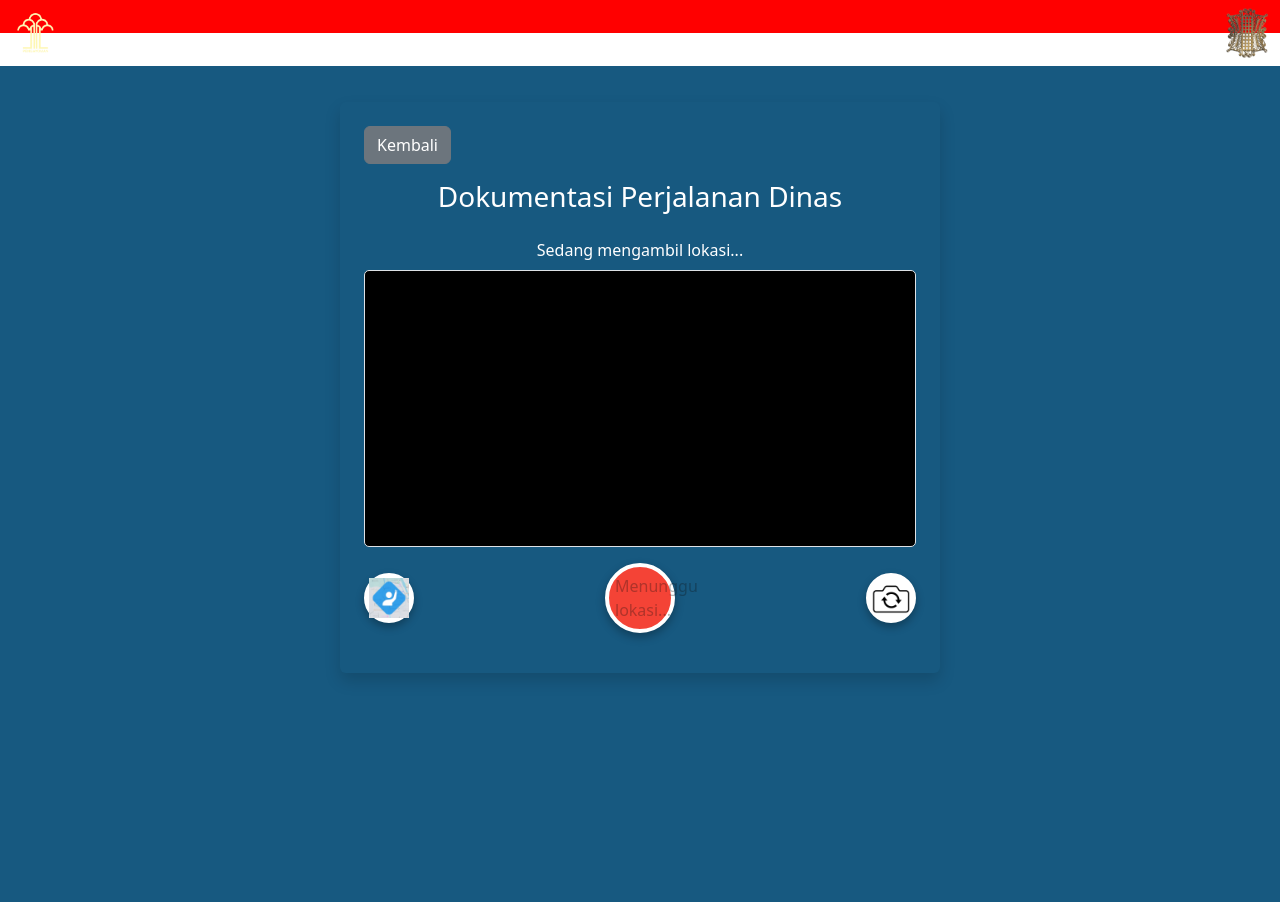
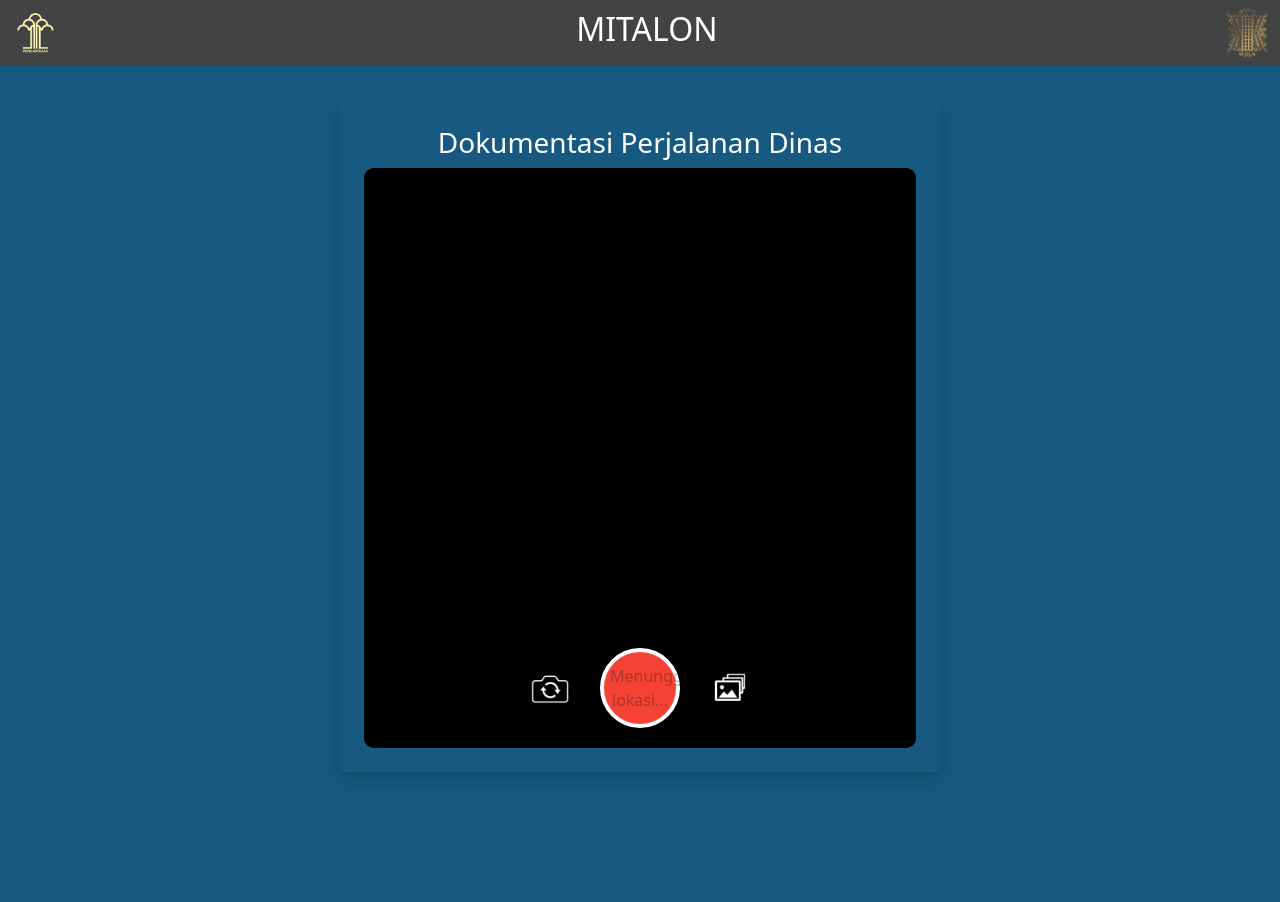
Before and after one commit to putramuttaqin/mitalon, a Flask app: page /dinasluar in a window 1280 px wide. Run offline with Flask 3, Linux system fonts and the light colour scheme.

Commit message:
update dinas luar UI

```diff
--- a/static/css/style.css
+++ b/static/css/style.css
@@ -1,4 +1,6 @@
-/* Global */
+/* =========================
+   GLOBAL & DARK MODE
+========================= */
 body {
   padding-top: 70px;
 }
@@ -15,9 +17,9 @@ body {
   width: auto;
 }
 
-/* Navbar merah putih */
+/* Navbar */
 .hut-navbar {
-  background: linear-gradient(to bottom, red 50%, white 50%);
+  background: rgb(67, 67, 68);
 }
 
 /* Centered Home Content */
@@ -39,7 +41,7 @@ body {
   margin-bottom: 1.5rem;
 }
 
-/* Dark Mode Form */
+/* Dark Form Box */
 .dark-form {
   background-color: #1e1e1e !important;
   color: #f8f9fa;
@@ -52,16 +54,6 @@ body {
 
 .container.py-4 {
   max-width: 600px;
-}
-
-/* Camera feed */
-#video,
-#canvas {
-  width: 100%;
-  max-height: 360px;
-  object-fit: contain; /* 🔄 biar full kelihatan, tidak di-crop */
-  border-radius: 5px;
-  background: black;   /* biar ada background hitam kalau aspect ratio beda */
 }
 
 .hidden {
@@ -100,7 +92,9 @@ body {
   min-width: 130px;
 }
 
-/* Popup */
+/* =========================
+   POPUP OVERLAY
+========================= */
 .popup-overlay {
   position: fixed;
   top: 0;
@@ -133,22 +127,63 @@ body {
   text-shadow: 1px 1px 3px rgba(0, 0, 0, 0.9);
 }
 
-/* Camera container */
-.camera-container {
+/* =========================
+   FULLSCREEN CAMERA
+========================= */
+.camera-fullscreen {
+  position: relative;
+  width: 100%;
+  height: calc(100vh - 220px); /* Adjust based on navbar/title height */
+  background: black;
+  border-radius: 10px;
+  overflow: hidden;
+}
+
+#video,
+#canvas {
+  position: absolute;
+  top: 0;
+  left: 0;
+  width: 100%;
+  height: 100%;
+  object-fit: cover;
+  background: black;
+  border-radius: 10px;
+}
+
+/* Optional gradient overlay for readability */
+.camera-fullscreen::after {
+  content: "";
+  position: absolute;
+  inset: 0;
+  background: linear-gradient(to top, rgba(0, 0, 0, 0.4), transparent 60%);
+  pointer-events: none;
+}
+
+/* =========================
+   CAMERA OVERLAY CONTROLS
+========================= */
+.camera-overlay {
+  position: absolute;
+  bottom: 20px;
+  width: 100%;
+  display: flex;
+  flex-direction: column;
+  align-items: center;
+  justify-content: flex-end;
+  gap: 12px;
+  z-index: 10;
+}
+
+/* Main control row (centered) */
+.control-row {
   display: flex;
   justify-content: center;
   align-items: center;
-  position: relative;
+  gap: 30px;
 }
 
-/* Camera controls (upload left, capture center, toggle right) */
-.camera-controls {
-  display: flex;
-  justify-content: space-between;
-  align-items: center;
-  margin-top: 15px;
-}
-
+/* Buttons inside video */
 .icon-btn {
   background: none;
   border: none;
@@ -158,41 +193,18 @@ body {
 
 .icon-btn img {
   width: 40px;
-  /* atur ukuran icon */
   height: 40px;
-  object-fit: contain;
+  filter: invert(1); /* make icons visible on dark background */
 }
 
-/* Upload button (blue) */
-.upload-btn {
-  width: 50px;
-  height: 50px;
-  border-radius: 50%;
-  border: 3px solid #fff;
-  background-color: #ffffff;
-  color: #fff;
-  font-size: 1.2rem;
-  display: flex;
-  justify-content: center;
-  align-items: center;
-  cursor: pointer;
-  box-shadow: 0 4px 8px rgba(0, 0, 0, 0.3);
-  transition: transform 0.1s ease, background-color 0.2s ease;
-}
-
-.upload-btn:active {
-  background-color: #1976d2;
-  transform: scale(0.9);
-}
-
-/* Capture button (red big) */
+/* Capture button (big red circle) */
 .capture-btn {
-  width: 70px;
-  height: 70px;
+  width: 80px;
+  height: 80px;
   border-radius: 50%;
   border: 4px solid #fff;
   background-color: #f44336;
-  box-shadow: 0 4px 10px rgba(0, 0, 0, 0.3);
+  box-shadow: 0 0 15px rgba(0, 0, 0, 0.5);
   cursor: pointer;
   transition: transform 0.1s ease, background-color 0.2s ease;
 }
@@ -202,34 +214,26 @@ body {
   transform: scale(0.95);
 }
 
-/* Toggle camera button (green) */
-.toggle-btn {
-  width: 50px;
-  height: 50px;
-  border-radius: 50%;
-  border: 3px solid #fff;
-  background-color: #ffffff;
-  color: #fff;
-  font-size: 1.2rem;
+/* Foto actions (appear above controls) */
+.foto-actions {
   display: flex;
+  gap: 10px;
   justify-content: center;
-  align-items: center;
-  cursor: pointer;
-  box-shadow: 0 4px 8px rgba(0, 0, 0, 0.3);
-  transition: transform 0.1s ease, background-color 0.2s ease;
+  background: rgba(0, 0, 0, 0.4);
+  padding: 10px 15px;
+  border-radius: 10px;
 }
 
-.toggle-btn:active {
-  background-color: #388e3c;
-  transform: scale(0.9);
-}
-
-/* Narasi text */
+/* =========================
+   EXTRA ELEMENTS
+========================= */
 .narasi {
   color: rgb(192, 192, 192);
 }
 
-/* Responsive */
+/* =========================
+   RESPONSIVE DESIGN
+========================= */
 @media (max-width: 768px) {
   .popup-gif {
     width: 150px;
@@ -240,4 +244,18 @@ body {
     padding: 1rem;
     margin: 1rem auto;
   }
+
+  .capture-btn {
+    width: 70px;
+    height: 70px;
+  }
+
+  .icon-btn img {
+    width: 35px;
+    height: 35px;
+  }
+
+  .camera-fullscreen {
+    height: calc(100vh - 200px);
+  }
 }
--- a/templates/base.html
+++ b/templates/base.html
@@ -15,6 +15,7 @@
   <nav class="navbar hut-navbar fixed-top">
     <div class="container-fluid d-flex align-items-center">
       <img src="/static/images/watermark.png" alt="HUT-PENGAYOMAN" class="hut-logo me-2">
+      <h2>MITALON</h2>
       <img src="/static/images/aceh.png" alt="HUT-RI" class="hut-logo">
     </div>
   </nav>
--- a/templates/dinasluar.html
+++ b/templates/dinasluar.html
@@ -5,40 +5,31 @@
 {% block content %}
 <div class="dark-mode">
   <div class="form-wrapper shadow rounded p-4">
-    <a href="/" class="btn btn-secondary mb-3">Kembali</a>
-    <h3 class="text-center mb-4">Dokumentasi Perjalanan Dinas</h3>
+    <h3 class="text-center mb-2">Dokumentasi Perjalanan Dinas</h3>
 
-    <div id="alamatPreview" class="text-center text-sm text-gray-700 mb-2">
-      Sedang mengambil lokasi...
-    </div>
+    <!-- Fullscreen camera -->
+    <div class="camera-fullscreen">
+      <video id="video" autoplay playsinline></video>
+      <canvas id="canvas" class="hidden"></canvas>
 
-    <!-- Kamera -->
-    <div class="mb-3 camera-container">
-      <video id="video" autoplay playsinline class="border"></video>
-      <canvas id="canvas" class="hidden mt-3"></canvas>
-    </div>
+      <!-- Overlay controls -->
+      <div class="camera-overlay">
+        <div class="control-row">
+          <button id="toggleCamera" class="icon-btn">
+            <img src="/static/images/toggle.png" alt="Toggle Camera" />
+          </button>
 
-    <!-- Camera Controls -->
-    <div class="camera-controls mt-3">
-      <!-- Toggle camera button -->
-      <button id="dummyButton" class="icon-btn toggle-btn">
-        <img src="/static/favicon.ico" alt="Toggle Camera" />
-      </button>
+          <button id="ambilFoto" class="capture-btn"></button>
 
-      <!-- Capture button -->
-      <button id="ambilFoto" class="capture-btn"></button>
+          <button id="dummyButton" class="icon-btn">
+            <img src="/static/images/gallery.png" alt="Switch" />
+          </button>
+        </div>
 
-      <!-- Toggle camera button -->
-      <button id="toggleCamera" class="icon-btn toggle-btn">
-        <img src="/static/images/toggle.png" alt="Toggle Camera" />
-      </button>
-    </div>
-
-    <!-- Foto Actions -->
-    <div class="text-center mt-3">
-      <div id="fotoActions" class="d-flex justify-content-center gap-2 hidden flex-wrap">
-        <button id="fotoUlang" class="btn btn-secondary">Foto Ulang</button>
-        <button id="downloadFoto" class="btn btn-success">Download Foto</button>
+        <div id="fotoActions" class="foto-actions hidden">
+          <button id="fotoUlang" class="btn btn-secondary">Foto Ulang</button>
+          <button id="downloadFoto" class="btn btn-success">Download</button>
+        </div>
       </div>
     </div>
   </div>
```
